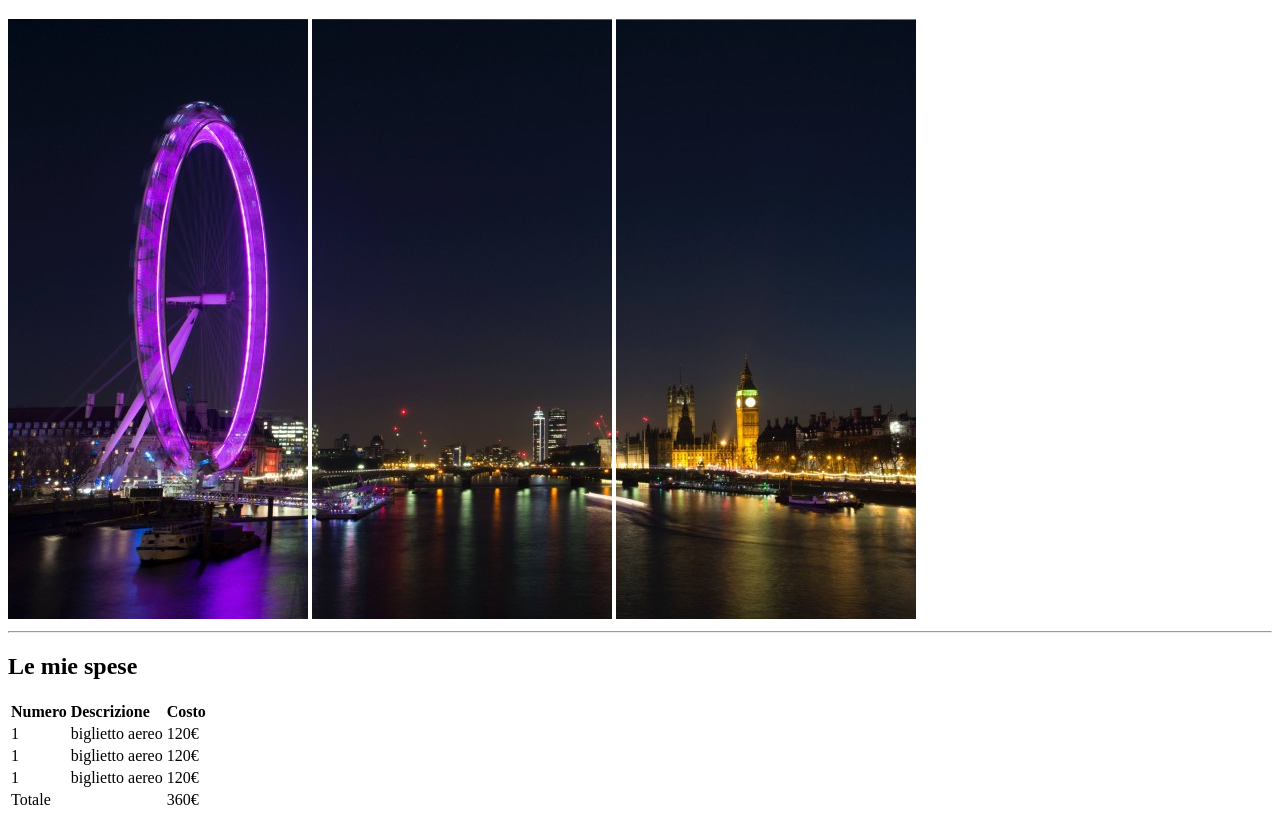
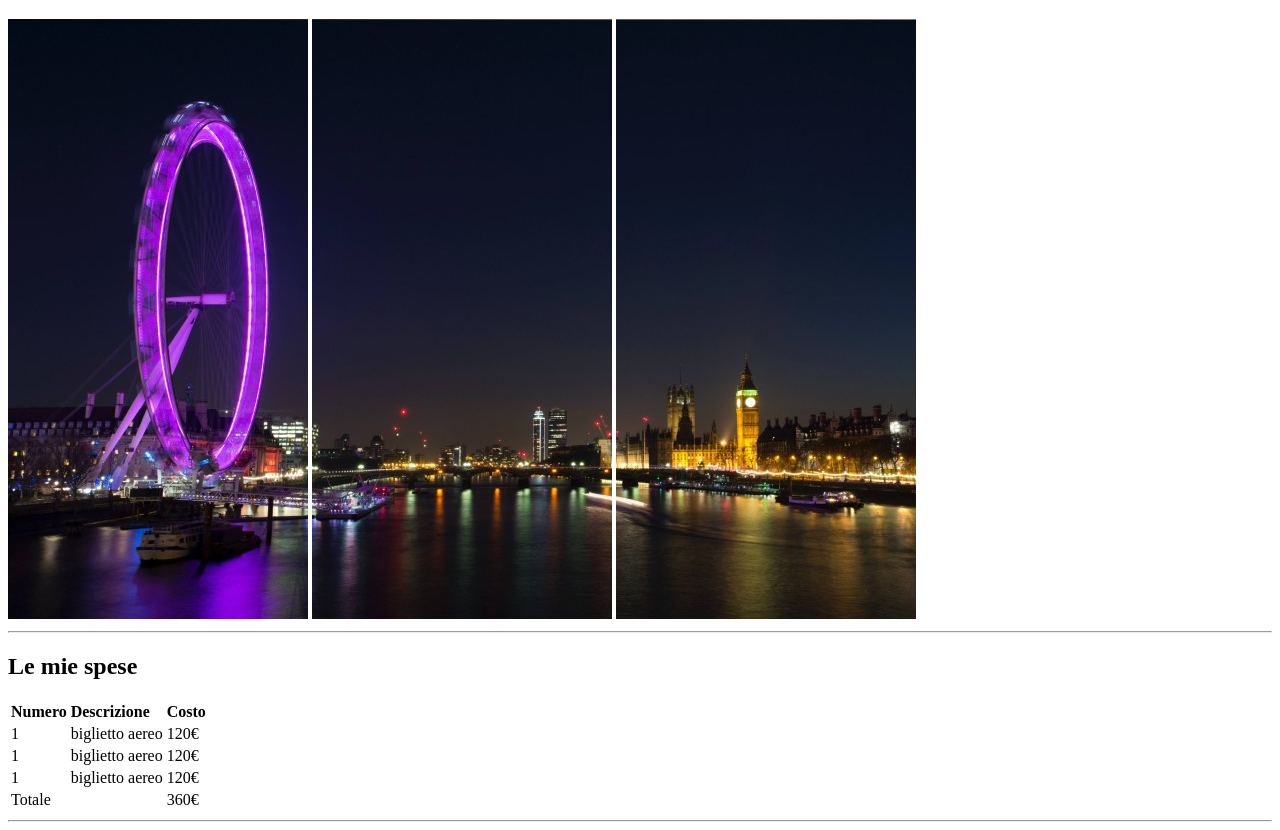
Before and after one commit to giuseppelamaestra/html-london-trip, a plain HTML site: page index.html in a window 1280 px wide. Shown: the part 61-891 px from the top of the page. Drawn offline with Linux system fonts and the light colour scheme.

Commit message:
fix table and added hr

```diff
--- a/index.html
+++ b/index.html
@@ -54,7 +54,9 @@
                     <td>360&euro;</td>
                 </tr>
 
+            </table>
 
+            <hr>
         </section>
 
 
```
